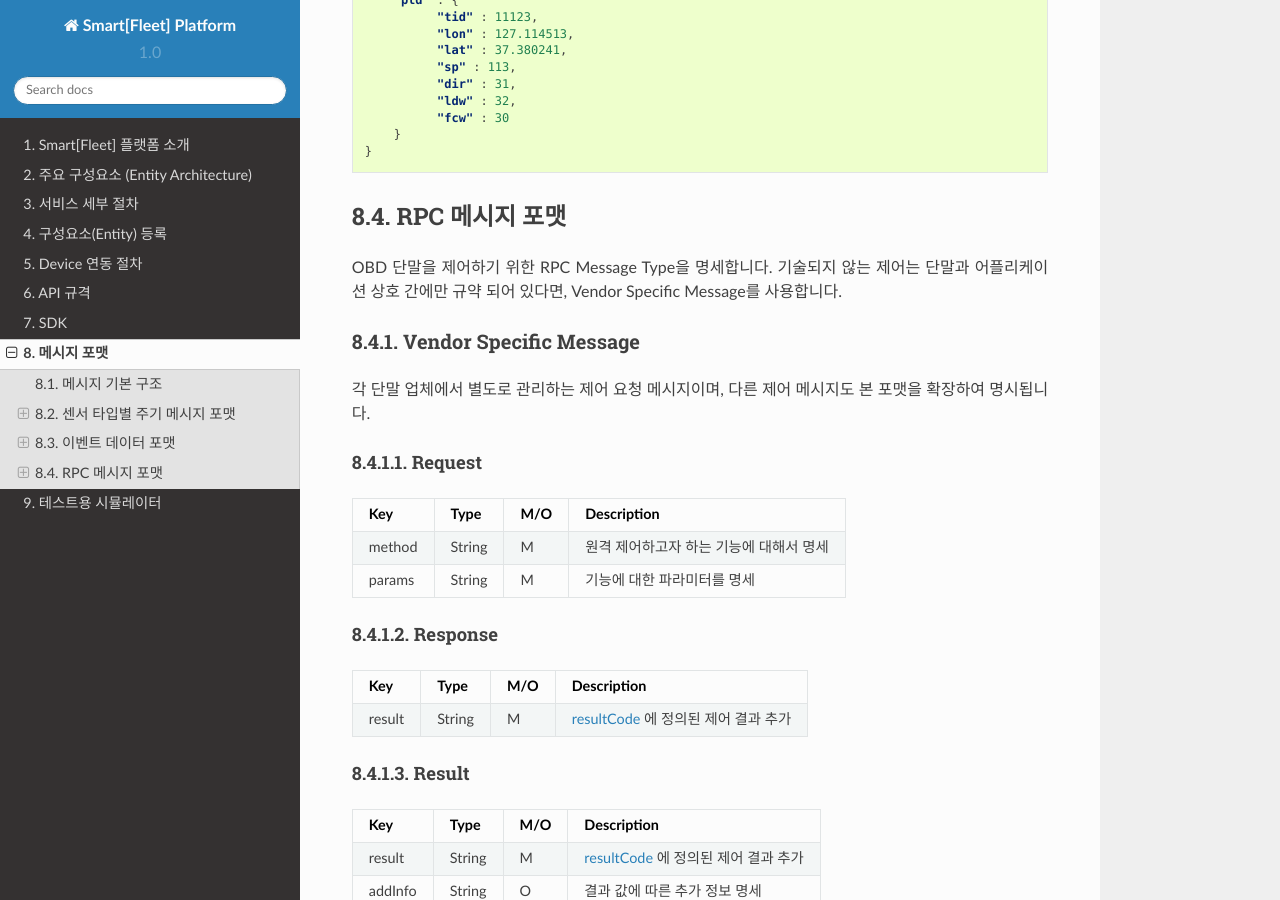
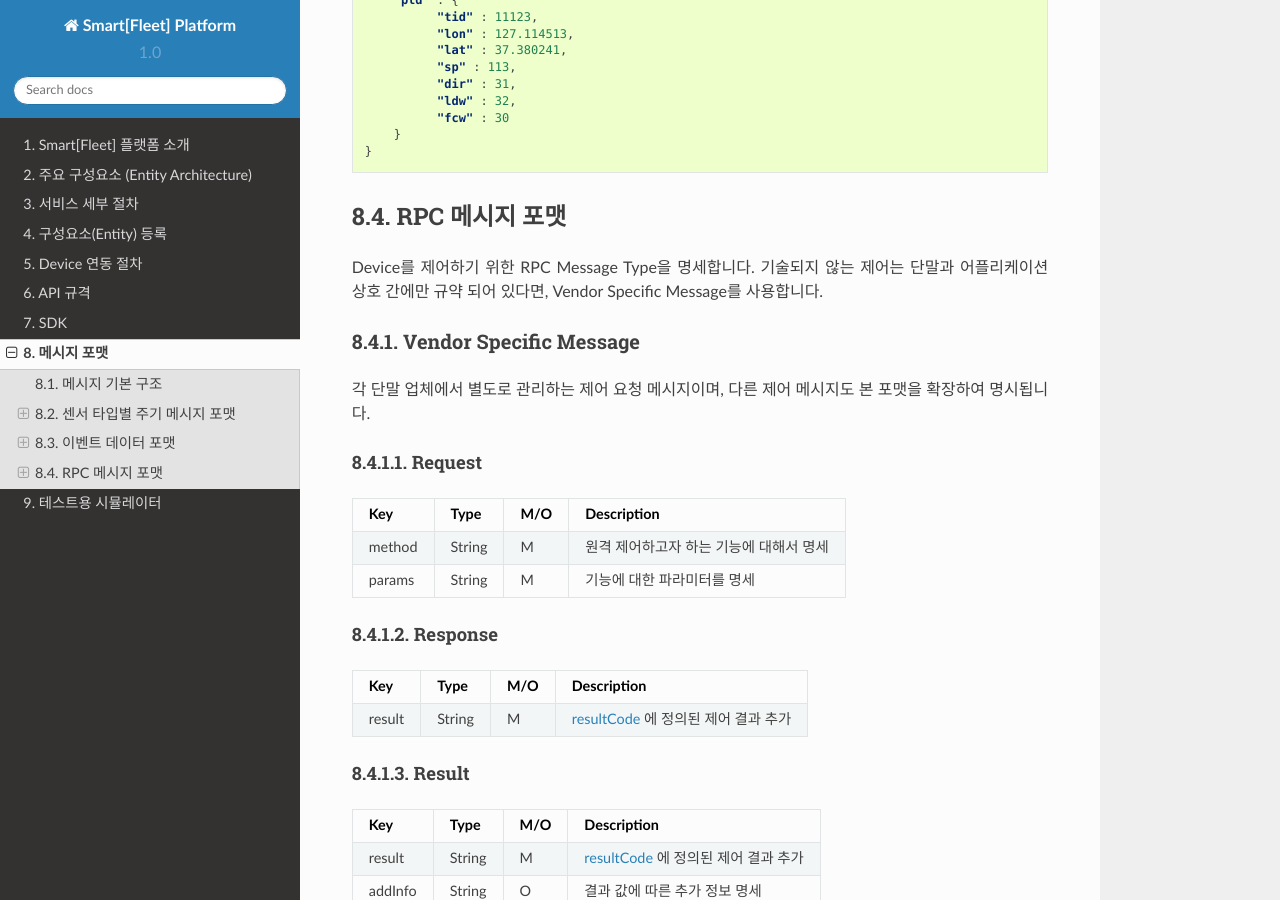
Before and after one commit to skt-smartfleet/web_document, a Sphinx documentation site: the page built from source/message.rst, in a window 1280 px wide and 900 px high, scrolled down 18039 px. Built offline with Sphinx 7.4.7 and the Read the Docs theme 2.0.0, drawn with Linux system fonts in a browser that asks for light colours.

Commit message:
Modify RPC message contents

```diff
--- a/source/message.rst
+++ b/source/message.rst
@@ -1016,7 +1016,7 @@
 
 .. rst-class:: text-align-justify
 
-OBD 단말을 제어하기 위한 RPC Message Type을 명세합니다. 기술되지 않는 제어는 단말과 어플리케이션 상호 간에만 규약 되어 있다면, Vendor Specific Message를 사용합니다.
+Device를 제어하기 위한 RPC Message Type을 명세합니다. 기술되지 않는 제어는 단말과 어플리케이션 상호 간에만 규약 되어 있다면, Vendor Specific Message를 사용합니다.
 
 Vendor Specific Message
 ~~~~~~~~~~~~~~~~~~~~~~~~~~~~~~
```
